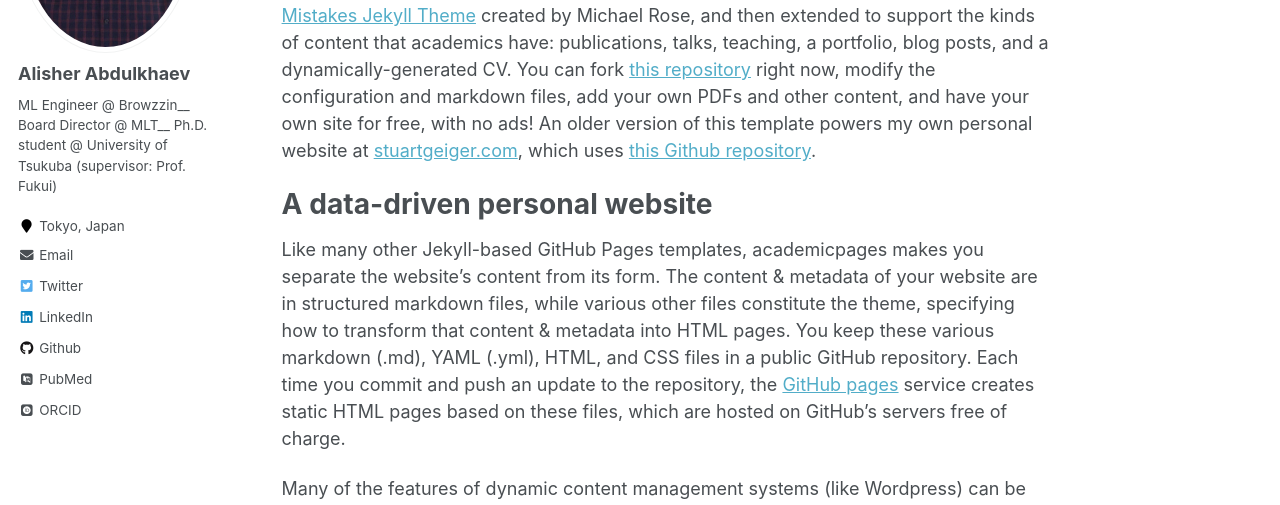
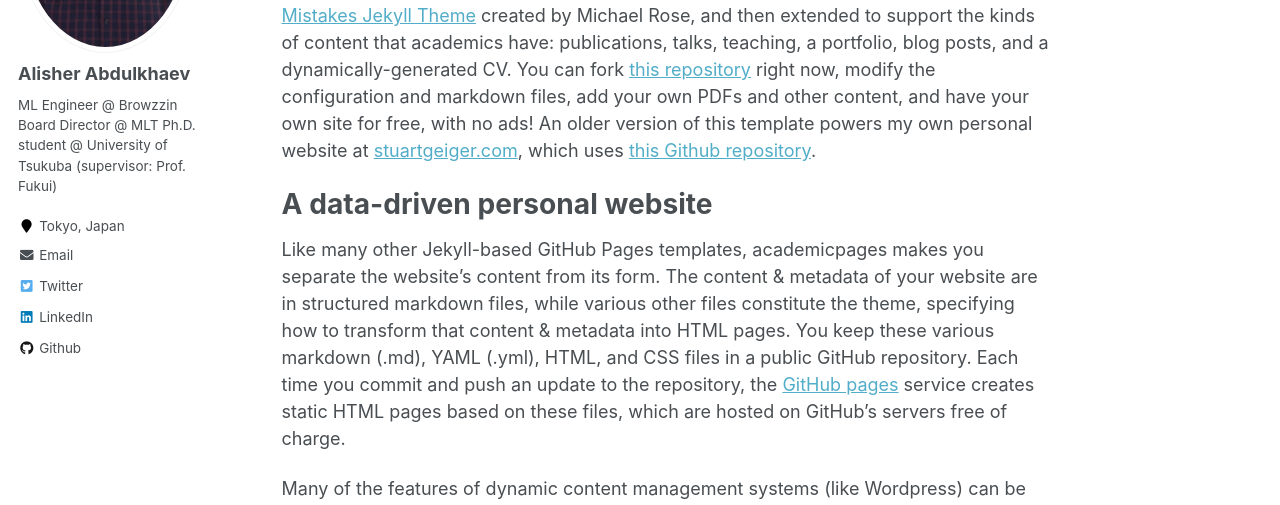
Before and after one commit to vivek37373/alisher-ai.github.io, a Jekyll site: the page built from _pages/about.md, in a window 1280 px wide. Shown: the part 294-799 px from the top of the page. Built offline with Jekyll 4.4.1, drawn with Linux system fonts in a browser that asks for light colours; some web fonts are replaced.

Commit message:
Update _config.yml

```diff
--- a/_config.yml
+++ b/_config.yml
@@ -10,7 +10,7 @@
 title                    : "Alisher Abdulkhaev Webpage"
 title_separator          : "-"
 name                     : &name "Alisher Abdulkhaev"
-description              : &description "ML Engineer @ Browzzin__ Board Director @ MLT__ Ph.D. student @ University of Tsukuba (supervisor: Prof. Fukui)"
+description              : &description "ML Engineer @ Browzzin \ Board Director @ MLT \ Ph.D. student @ University of Tsukuba (supervisor: Prof. Fukui)"
 url                      : https://alisher-ai.github.io # the base hostname & protocol for your site e.g. "https://mmistakes.github.io"
 baseurl                  : "" # the subpath of your site, e.g. "/blog"
 repository               : "alisher-ai/alisher-ai.github.io"
@@ -82,10 +82,10 @@
 author:
   name             : "Alisher Abdulkhaev"
   avatar           : "profile.png"
-  bio              : "ML Engineer @ Browzzin__ Board Director @ MLT__ Ph.D. student @ University of Tsukuba (supervisor: Prof. Fukui)"
+  bio              : "ML Engineer @ Browzzin \ Board Director @ MLT \ Ph.D. student @ University of Tsukuba (supervisor: Prof. Fukui)"
   location         : "Tokyo, Japan"
   employer         :
-  pubmed           : "https://www.ncbi.nlm.nih.gov/pubmed/?term=john+snow"
+  pubmed           : # "https://www.ncbi.nlm.nih.gov/pubmed/?term=john+snow"
   googlescholar    : # "http://yourfullgooglescholarurl.com"
   email            : alisher.abdulkhaev@gmail.com
   researchgate     :  # example: "https://www.researchgate.net/profile/yourprofile"
@@ -103,7 +103,7 @@
   impactstory      : #"https://profiles.impactstory.org/u/xxxx-xxxx-xxxx-xxxx"
   lastfm           :
   linkedin         : "https://www.linkedin.com/in/alisher-abdulkhaev/"
-  orcid            : "http://orcid.org/yourorcidurl"
+  orcid            : # "http://orcid.org/yourorcidurl"
   pinterest        :
   soundcloud       :
   stackoverflow    : # http://stackoverflow.com/users/123456/username
```
